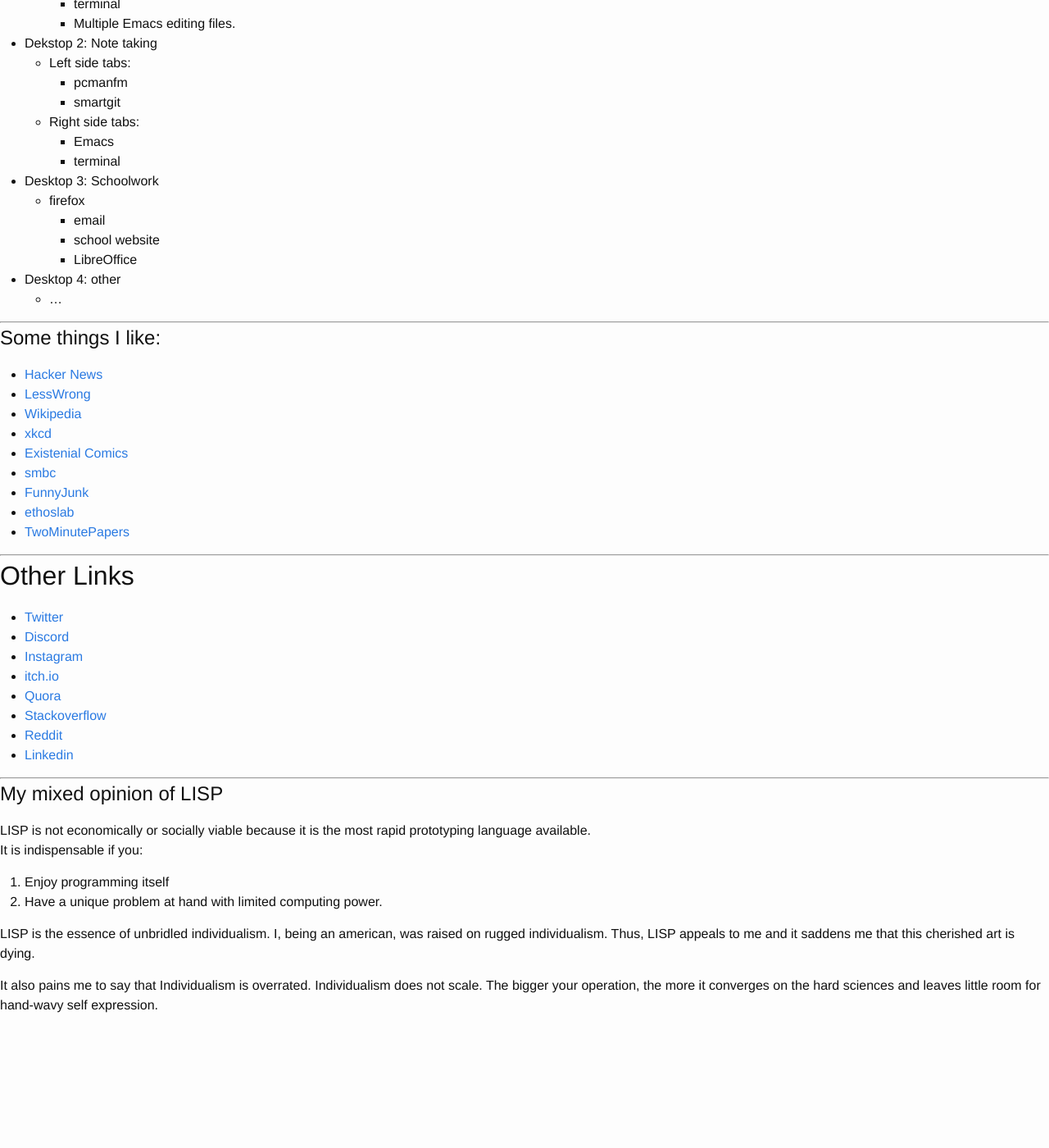
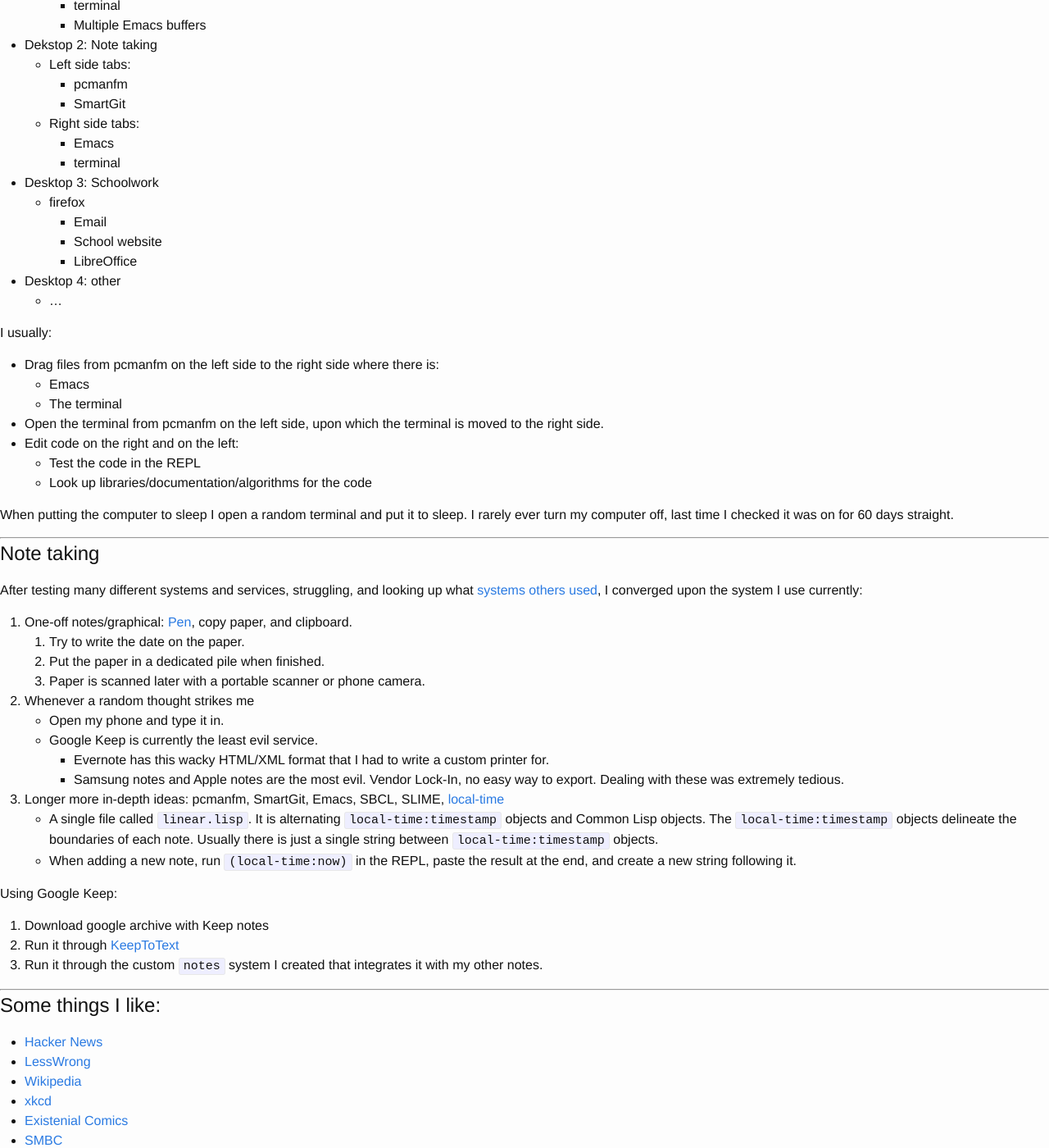
Before and after one commit to gregcman/gregcman.github.io, a Jekyll site: the page built from index.md, in a window 1280 px wide and 1400 px high, scrolled down 2896 px. Shown: the whole window at 82% size. Built offline with Jekyll 4.4.1, drawn with Linux system fonts in a browser that asks for light colours; before the commit the page ends 4149 px from its top, so only the background shows below that; some of the changed text lies outside the part shown.

Commit message:
Capitalization and Note-Taking

```diff
--- a/index.md
+++ b/index.md
@@ -31,7 +31,7 @@
   - A tiered cache system for voxels.
     - Levels:
       1. 3D array that can pin memory.
-      2. A [mru](https://en.wikipedia.org/wiki/Cache_replacement_policies#Most_recently_used_(MRU)) (most recently used) cache.
+      2. A [MRU](https://en.wikipedia.org/wiki/Cache_replacement_policies#Most_recently_used_(MRU)) (most recently used) cache.
       3. The disk, or database.
 - notes
   - I took a lot of notes over the years but they were scattered everywhere, across google docs, google keep, samsung notes, evernote, apple notes, custom locations, and emails, so it became extremely difficult to reflect and review progress. This system consolidates all of it into a single file sorted by time.
@@ -72,10 +72,10 @@
   - Extremely slow for voxels.
   - Turns out procedural content generation is hard and requires a lot of compute, whether that be on the cloud or in the minds of many creators.
 - [cl-telegram](https://github.com/gregcman/cl-telegram)
-  - Use the telegram web api to poll for updates and send messages.
-    - API generated by parsing the [telegram documentation](https://core.telegram.org/bots/api) (HTML)
+  - Use the Telegram web API to poll for updates and send messages.
+    - API generated by parsing the [Telegram documentation](https://core.telegram.org/bots/api) (HTML)
 - [cl-nbt](https://github.com/pull-request-perhaps/cl-nbt) [Fork]
-  - Add system to deal with .mca files and make the algorithm simpler and more general.
+  - Add system to deal with `.mca` files and make the algorithm simpler and more general.
 - [freecodecamp](https://github.com/gregcman/freecodecamp)
   - Solutions for the freeCodeCamp course.
   - Did the main tutorials, but skipped the larger projects. So each individual CSS, HTML, Node, Javascript, React, Sass, Jquery, and Redux exercise, but didn't combine the pieces into a larger project.
@@ -113,32 +113,67 @@
 
 - Desktop 1: Programming
   - Left side tabs:
-    - firefox
+    - Firefox
       - [CLHS](http://clhs.lisp.se/)
-      - [github](https://github.com/)
-      - [stackoverflow](https://stackoverflow.com/)
-    - smartgit
+      - [Github](https://github.com/)
+      - [StackOverflow](https://stackoverflow.com/)
+    - SmartGit
     - terminal
     - Emacs running SLIME using SBCL
-    - Some Emacs editing tabs
+    - Some Emacs buffers
     - pcmanfm
   - Right side tabs:
     - terminal
-    - Multiple Emacs editing files.
+    - Multiple Emacs buffers
 - Dekstop 2: Note taking
   - Left side tabs:
     - pcmanfm
-    - smartgit
+    - SmartGit
   - Right side tabs:
     - Emacs
     - terminal
 - Desktop 3: Schoolwork
   - firefox
-    - email
-    - school website
+    - Email
+    - School website
     - LibreOffice
 - Desktop 4: other
   - ...
+
+I usually:
+- Drag files from pcmanfm on the left side to the right side where there is:
+  - Emacs
+  - The terminal
+- Open the terminal from pcmanfm on the left side, upon which the terminal is moved to the right side.
+- Edit code on the right and on the left:
+  - Test the code in the REPL
+  - Look up libraries/documentation/algorithms for the code
+
+When putting the computer to sleep I open a random terminal and put it to sleep. I rarely ever turn my computer off, last time I checked it was on for 60 days straight.
+
+***
+## Note taking
+
+After testing many different systems and services, struggling, and looking up what [systems others used](https://news.ycombinator.com/item?id=22276184), I converged upon the system I use currently:
+
+1. One-off notes/graphical: [Pen](https://uniballco.com/uni-products/signo-207/), copy paper, and clipboard.
+   1. Try to write the date on the paper.
+   2. Put the paper in a dedicated pile when finished.
+   3. Paper is scanned later with a portable scanner or phone camera.
+2. Whenever a random thought strikes me
+  - Open my phone and type it in.
+    - Google Keep is currently the least evil service.
+      - Evernote has this wacky HTML/XML format that I had to write a custom printer for.
+      - Samsung notes and Apple notes are the most evil. Vendor Lock-In, no easy way to export. Dealing with these was extremely tedious.
+3. Longer more in-depth ideas: pcmanfm, SmartGit, Emacs, SBCL, SLIME, [local-time](https://common-lisp.net/project/local-time/manual.html)
+  - A single file called `linear.lisp`. It is alternating `local-time:timestamp` objects and Common Lisp objects. The `local-time:timestamp` objects delineate the boundaries of each note. Usually there is just a single string between `local-time:timestamp` objects.
+    - When adding a new note, run `(local-time:now)` in the REPL, paste the result at the end, and create a new string following it.
+
+Using Google Keep:
+1. Download google archive with Keep notes
+2. Run it through [KeepToText](https://github.com/HardFork/KeepToText)
+3. Run it through the custom `notes` system I created that integrates it with my other notes.
+
 
 ***
 ## Some things I like:
@@ -147,7 +182,7 @@
 - [Wikipedia](https://www.wikipedia.org/)
 - [xkcd](https://xkcd.com/)
 - [Existenial Comics](http://existentialcomics.com/)
-- [smbc](https://www.smbc-comics.com/)
+- [SMBC](https://www.smbc-comics.com/)
 - [FunnyJunk](https://funnyjunk.com/)
 - [ethoslab](https://www.youtube.com/channel/UCFKDEp9si4RmHFWJW1vYsMA)
 - [TwoMinutePapers](https://www.youtube.com/user/keeroyz)
```
Also changed, not shown: 3 other files.
